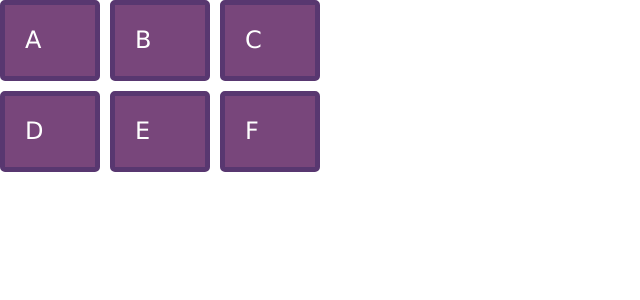
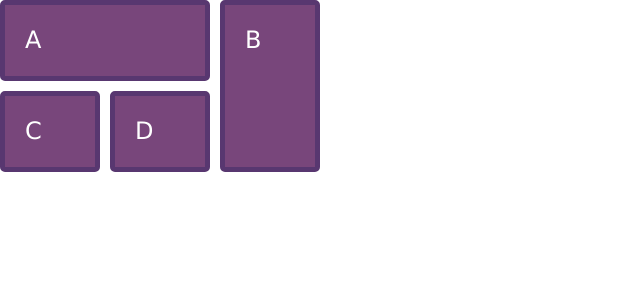
Before and after one commit to madclem/react-grid, a React (Create React App) app: page / in a window 1280 px wide. Shown: the top 300 px of the page, without its empty margins (0-640 px from the left). Built offline with nearby package versions, Linux system fonts and the light colour scheme.

Commit message:
change layout

```diff
--- a/src/components/MainContainer/index.js
+++ b/src/components/MainContainer/index.js
@@ -18,15 +18,13 @@ export default function MainContainer(props) {
         grid-column: ${props => (props.cs || 'auto' ) + '/' + (props.ce || 'auto') };
         grid-row: ${props => (props.rs || 'auto' ) + '/' + (props.re || 'auto') };
     `;
+
     return (
         <MainContainerStyle>
-            <Box cs={1} ce={2} rs={1} re={2}> A </Box>
-            <Box cs={3} ce={4} rs={1} re={2}> B </Box>
-            <Box cs={5} ce={6} rs={1} re={2}> C </Box>
-            <Box cs={1} ce={2} rs={3} re={4}> D </Box>
-            <Box cs={3} ce={4} rs={3} re={4}> E </Box>
-            <Box cs={5} ce={6} rs={3} re={4}> F </Box>
-
+            <Box cs={1} ce={4} rs={1} re={2}> A </Box>
+            <Box cs={5} ce={6} rs={1} re={4}> B </Box>
+            <Box cs={1} ce={2} rs={3} re={4}> C </Box>
+            <Box cs={3} ce={4} rs={3} re={4}> D </Box>
         </MainContainerStyle>
     );
 }
```
